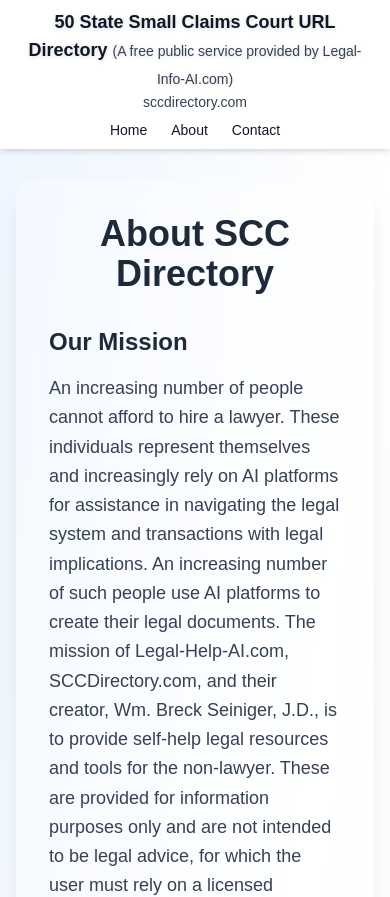
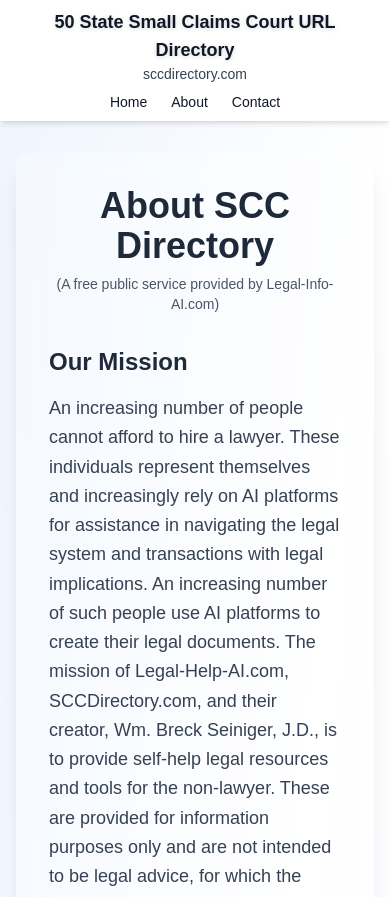
Before and after one commit to WmBreck/sccdirectory, a Next.js app: page /about in a window 390 px wide. Shown: the top 897 px of the page. Built offline with nearby package versions, Linux system fonts and the light colour scheme.

Commit message:
Move attribution from header to About page for better mobile UX

```diff
--- a/src/app/about/page.tsx
+++ b/src/app/about/page.tsx
@@ -4,9 +4,10 @@
 
       <main className="container mx-auto px-4 py-8 max-w-4xl">
         <div className="backdrop-blur-md bg-white/30 rounded-2xl shadow-xl border border-white/20 p-8">
-          <h1 className="text-4xl font-bold text-gray-800 mb-6 text-center">
+          <h1 className="text-4xl font-bold text-gray-800 mb-2 text-center">
             About SCC Directory
           </h1>
+          <p className="text-center text-sm text-gray-600 mb-6">(A free public service provided by Legal-Info-AI.com)</p>
 
           <div className="prose prose-lg max-w-none text-gray-700">
             <h2 className="text-2xl font-semibold text-gray-800 mt-8 mb-4">
--- a/src/components/SiteHeader.tsx
+++ b/src/components/SiteHeader.tsx
@@ -6,13 +6,12 @@
       <div className="max-w-6xl mx-auto flex flex-col sm:flex-row items-center justify-between">
         <div className="text-center sm:text-left">
           <h2 className="text-lg font-semibold text-gray-900 drop-shadow-sm">
-            50 State Small Claims Court URL Directory <span className="text-sm font-normal text-gray-700">(A free public service provided by Legal-Info-AI.com)</span>
+            50 State Small Claims Court URL Directory
           </h2>
           <p className="text-sm text-gray-700">
             sccdirectory.com
           </p>
         </div>
-
         <nav className="mt-2 sm:mt-0 flex space-x-6">
           <Link
             href="/"
```
